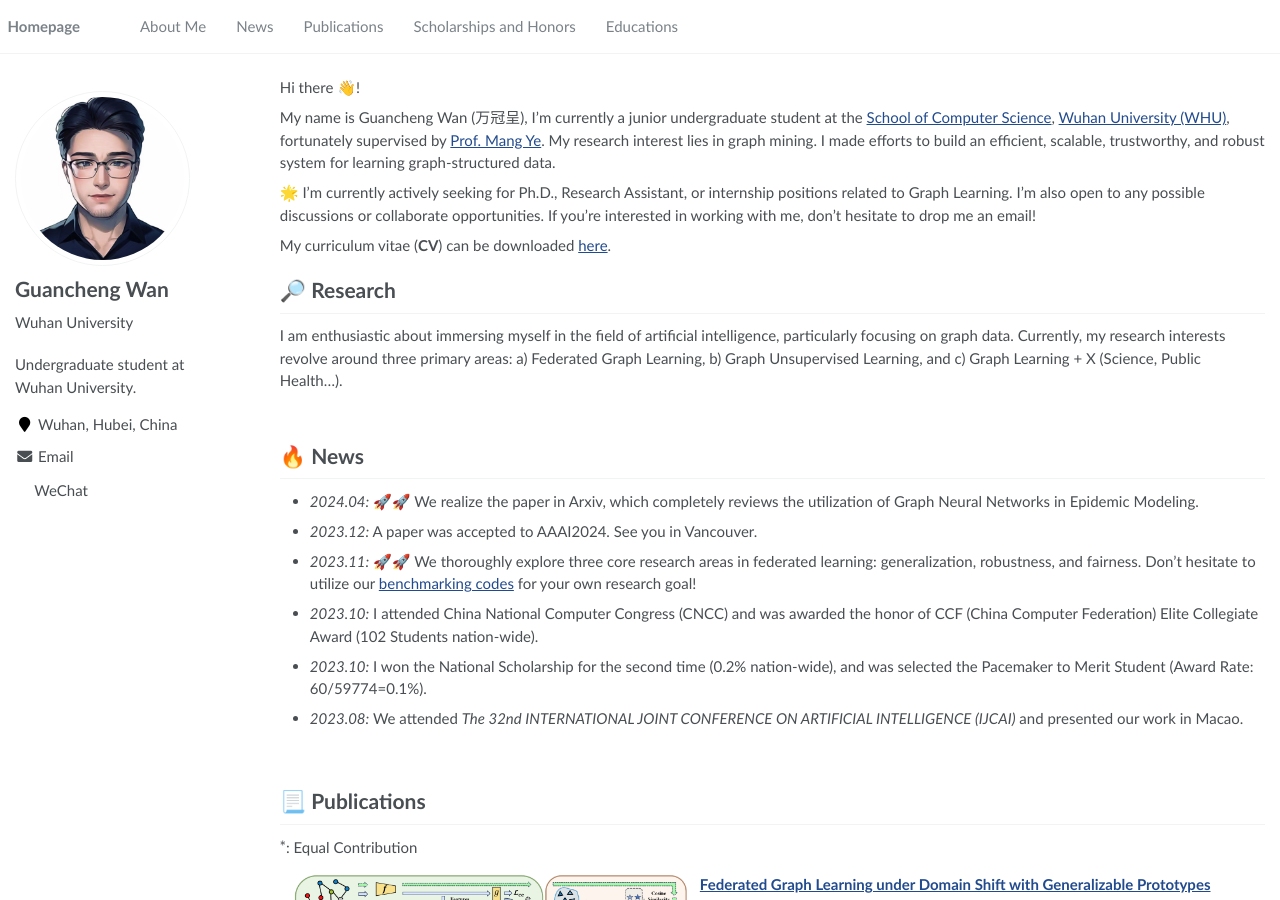
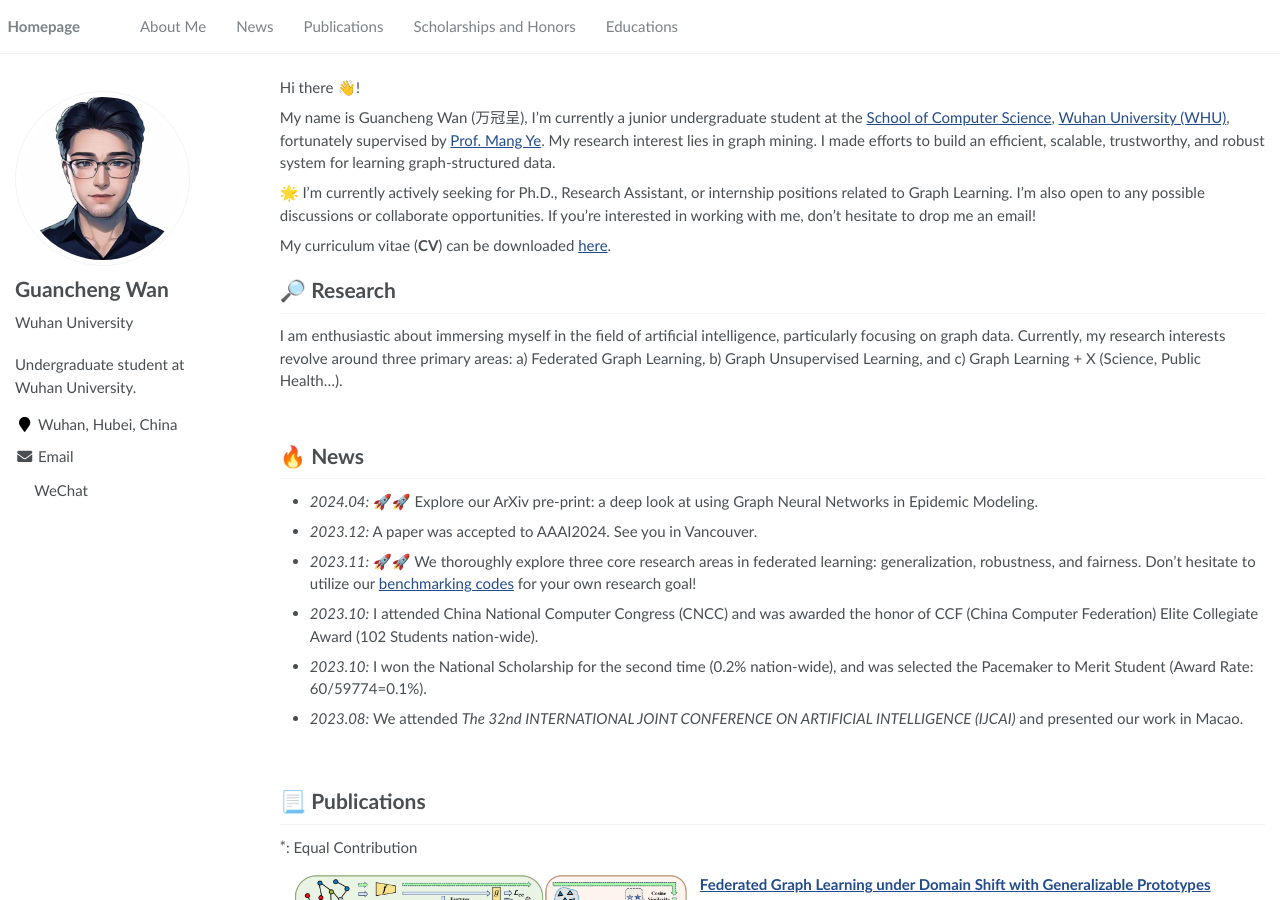
Before and after one commit to SuHui03/guanchengWan.github.io, a Jekyll site: the page built from _pages/about.md, in a window 1280 px wide and 900 px high. Built offline with Jekyll 4.4.1, drawn with Linux system fonts in a browser that asks for light colours; formulas are drawn with MathJax 3.

Commit message:
Update about.md

```diff
--- a/_pages/about.md
+++ b/_pages/about.md
@@ -36,7 +36,7 @@ I am enthusiastic about immersing myself in the field of artificial intelligence
 # 🔥 News
 
 
-- *2024.04:* 🚀🚀 We realize the paper in Arxiv, which completely reviews the utilization of Graph Neural Networks in Epidemic Modeling.
+- *2024.04:* 🚀🚀 Explore our ArXiv pre-print: a deep look at using Graph Neural Networks in Epidemic Modeling.
 
 - *2023.12:* A paper was accepted to AAAI2024. See you in Vancouver.
 
```
